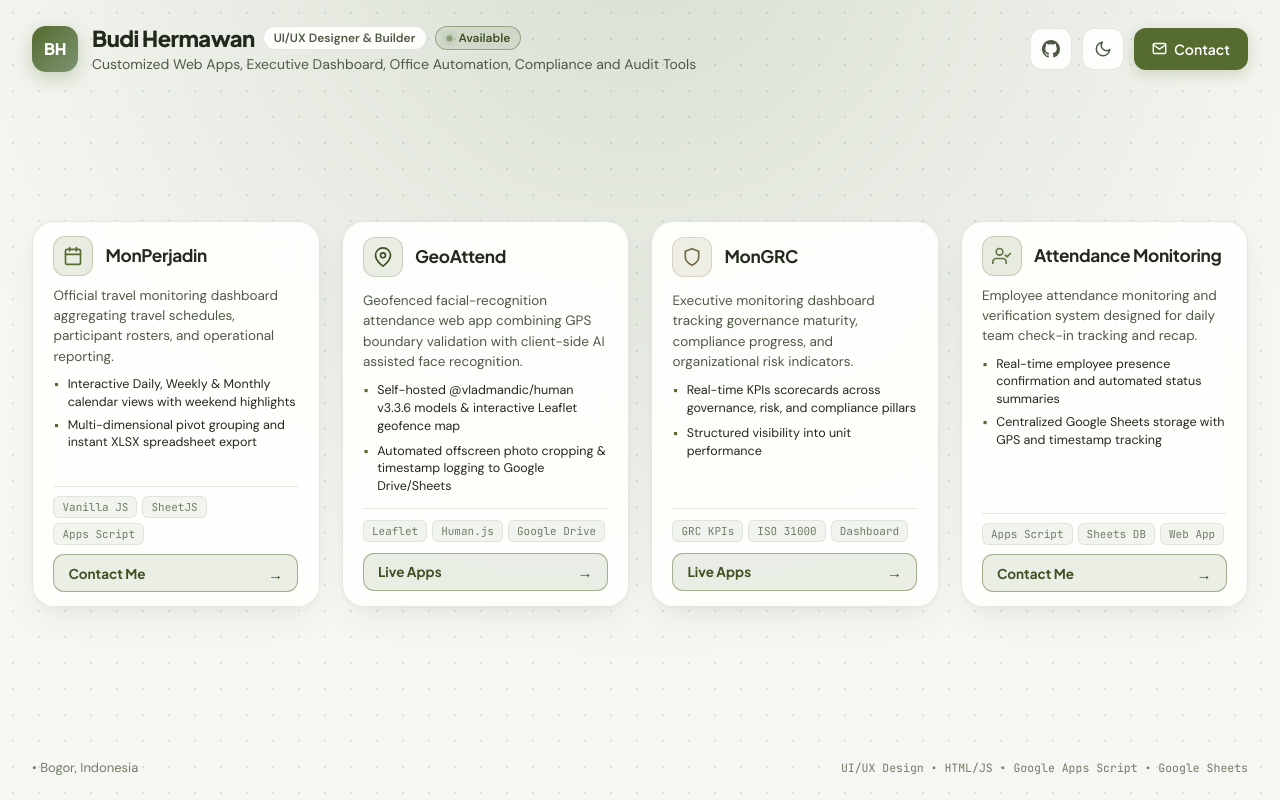
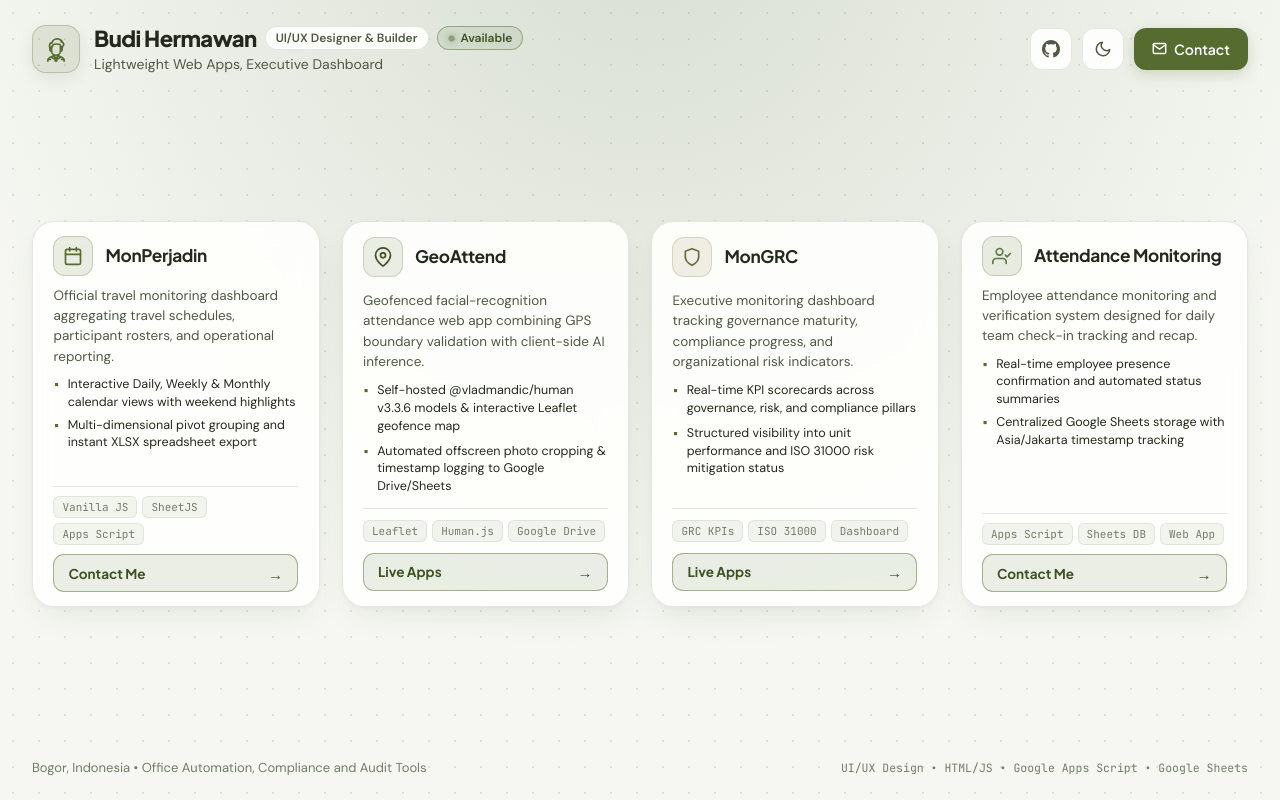
Before and after one commit to bh-builds/main, a plain HTML site: page index.html in a window 1280 px wide. Drawn offline with Linux system fonts and the light colour scheme.

Commit message:
Update index.html

```diff
--- a/index.html
+++ b/index.html
@@ -121,25 +121,29 @@
       min-width: 0;
     }
 
-    .brand-avatar {
-      width: 46px;
-      height: 46px;
+    .brand-icon-box {
+      width: 48px;
+      height: 48px;
       border-radius: 14px;
-      background: linear-gradient(135deg, var(--accent-olive), var(--accent-sage));
-      color: #ffffff;
-      font-family: 'Plus Jakarta Sans', sans-serif;
-      font-weight: 800;
-      font-size: 16px;
-      letter-spacing: -0.02em;
+      background: rgba(85, 107, 47, 0.12);
+      color: var(--accent-olive);
+      border: 1px solid rgba(85, 107, 47, 0.28);
       display: flex;
       align-items: center;
       justify-content: center;
       flex-shrink: 0;
-      box-shadow: 0 6px 18px rgba(85, 107, 47, 0.26);
+      box-shadow: 0 6px 16px rgba(45, 56, 36, 0.08);
+      transition: transform 0.25s ease, border-color 0.25s ease, background-color 0.25s ease;
     }
 
-    body.dark-theme .brand-avatar {
-      color: #131711;
+    .brand-icon-box:hover {
+      transform: scale(1.04);
+      border-color: var(--border-highlight);
+    }
+
+    body.dark-theme .brand-icon-box {
+      background: rgba(143, 173, 127, 0.14);
+      border-color: rgba(143, 173, 127, 0.30);
     }
 
     .brand-info {
@@ -712,10 +716,9 @@
         gap: 12px;
       }
 
-      .brand-avatar {
-        width: 42px;
-        height: 42px;
-        font-size: 15px;
+      .brand-icon-box {
+        width: 44px;
+        height: 44px;
       }
 
       .brand-name {
@@ -799,14 +802,39 @@
     <!-- Top Header -->
     <header class="topbar">
       <div class="brand-group">
-        <div class="brand-avatar">BH</div>
+        <div class="brand-icon-box" aria-hidden="true">
+          <svg width="26" height="26" viewBox="0 0 64 64" fill="none" stroke="currentColor" stroke-width="4" stroke-linecap="round" stroke-linejoin="round">
+            <!-- Hair -->
+            <path d="M22 17c-4 0-6 3-6 7 0 3 .7 5.5 1.5 7.5" />
+            <path d="M22 17c1.5-7 8.5-11 16-9.5 3.5.7 6.5 2.5 8.5 5l-2 1.5c3.5 1 6.5 3.5 6.5 6.5 0 2.2-1.2 3.8-2.4 5.2-1 1.2-1.8 3.2-2.2 5.8" />
+            <!-- Face & Forehead Hairline -->
+            <path d="M21 26c2.5 0 3.2-1.5 3.5-3.2.3-1.6 1.5-2.3 3.5-2.6 3.5-.5 7.5-.5 11 0 2 .3 3.2 1 3.5 2.6.3 1.7 1 3.2 3.5 3.2" />
+            <path d="M21 26v10c0 6.5 5 11.5 11 11.5S43 42.5 43 36V26" />
+            <!-- Ears -->
+            <path d="M21 28.5c-2.5 0-4.2 1.8-4.2 4.2s1.7 4.3 4.2 4.3" />
+            <path d="M43 28.5c2.5 0 4.2 1.8 4.2 4.2s-1.7 4.3-4.2 4.3" />
+            <!-- Neck & Collar -->
+            <path d="M27.5 46.5V50" />
+            <path d="M36.5 46.5V50" />
+            <path d="M21 52l4.5-3.5L30 53l-3.5 3.5z" />
+            <path d="M43 52l-4.5-3.5L34 53l3.5 3.5z" />
+            <!-- Shoulders & Shirt -->
+            <path d="M23 50.5c-6.5 1-11 4.5-11 11.5" />
+            <path d="M41 50.5c6.5 1 11 4.5 11 11.5" />
+            <line x1="30" y1="53" x2="34" y2="53" />
+            <line x1="30" y1="53" x2="30" y2="62" />
+            <line x1="34" y1="53" x2="34" y2="62" />
+            <line x1="12" y1="57.5" x2="18.5" y2="57.5" />
+            <line x1="45.5" y1="57.5" x2="52" y2="57.5" />
+          </svg>
+        </div>
         <div class="brand-info">
           <div class="brand-title-row">
             <h1 class="brand-name">Budi Hermawan</h1>
             <span class="role-badge">UI/UX Designer &amp; Builder</span>
             <span class="availability-pill"><span class="pulse-dot"></span>Available</span>
           </div>
-          <p class="brand-tagline">Customized Web Apps, Executive Dashboard, Office Automation, Compliance and Audit Tools</p>
+          <p class="brand-tagline">Lightweight Web Apps, Executive Dashboard</p>
         </div>
       </div>
 
@@ -878,7 +906,7 @@
           <h2 class="app-title">GeoAttend</h2>
         </div>
         <div class="card-body">
-          <p class="app-desc">Geofenced facial-recognition attendance web app combining GPS boundary validation with client-side AI assisted face recognition.</p>
+          <p class="app-desc">Geofenced facial-recognition attendance web app combining GPS boundary validation with client-side AI inference.</p>
           <ul class="app-desc-list">
             <li>Self-hosted @vladmandic/human v3.3.6 models &amp; interactive Leaflet geofence map</li>
             <li>Automated offscreen photo cropping &amp; timestamp logging to Google Drive/Sheets</li>
@@ -910,8 +938,8 @@
         <div class="card-body">
           <p class="app-desc">Executive monitoring dashboard tracking governance maturity, compliance progress, and organizational risk indicators.</p>
           <ul class="app-desc-list">
-            <li>Real-time KPIs scorecards across governance, risk, and compliance pillars</li>
-            <li>Structured visibility into unit performance</li>
+            <li>Real-time KPI scorecards across governance, risk, and compliance pillars</li>
+            <li>Structured visibility into unit performance and ISO 31000 risk mitigation status</li>
           </ul>
         </div>
         <div class="card-footer">
@@ -943,7 +971,7 @@
           <p class="app-desc">Employee attendance monitoring and verification system designed for daily team check-in tracking and recap.</p>
           <ul class="app-desc-list">
             <li>Real-time employee presence confirmation and automated status summaries</li>
-            <li>Centralized Google Sheets storage with GPS and timestamp tracking</li>
+            <li>Centralized Google Sheets storage with Asia/Jakarta timestamp tracking</li>
           </ul>
         </div>
         <div class="card-footer">
@@ -962,7 +990,7 @@
 
     <!-- Bottom Bar -->
     <footer class="bottombar">
-      <span> • Bogor, Indonesia</span>
+      <span>Bogor, Indonesia • Office Automation, Compliance and Audit Tools</span>
       <span class="stack-summary">UI/UX Design • HTML/JS • Google Apps Script • Google Sheets</span>
     </footer>
   </main>
```
